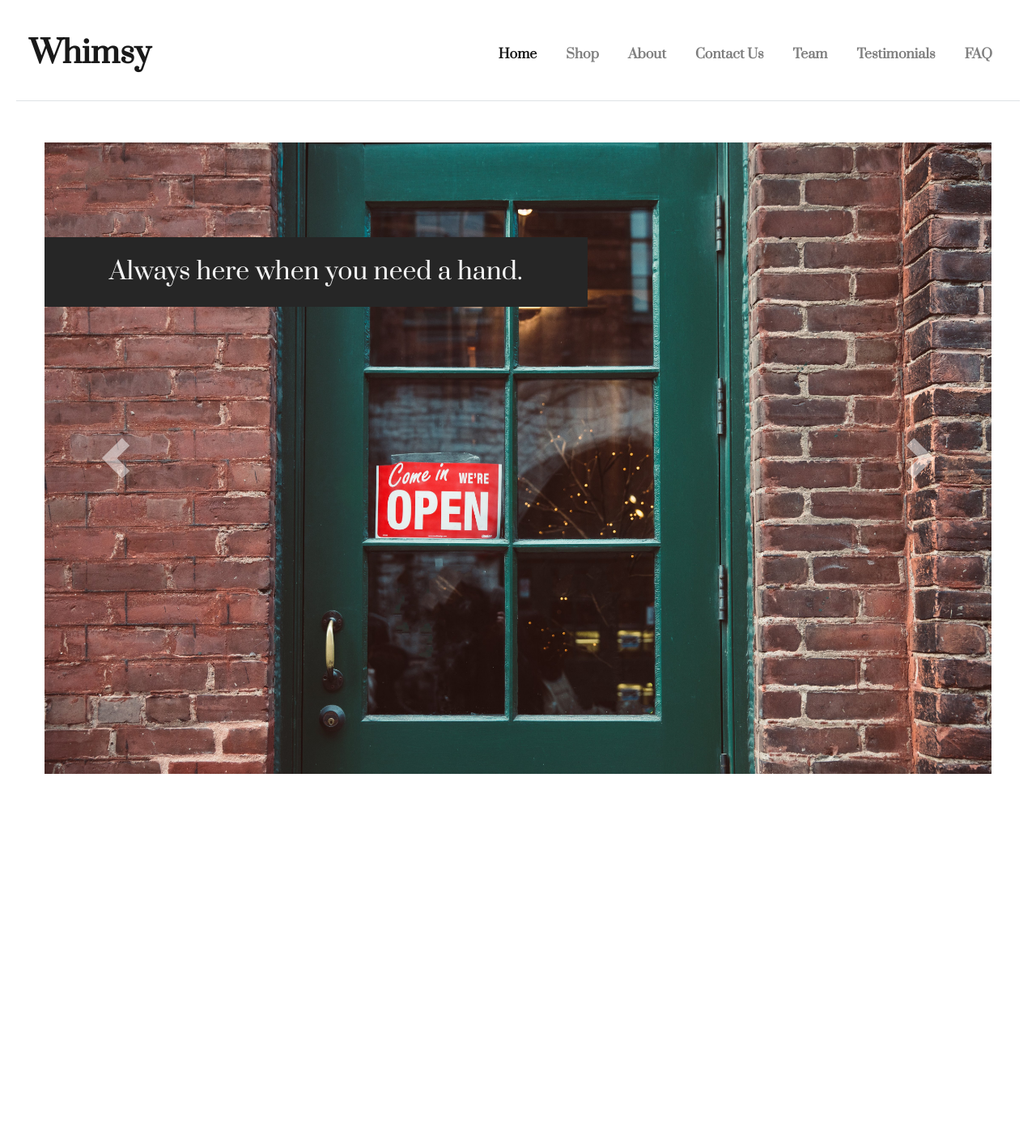
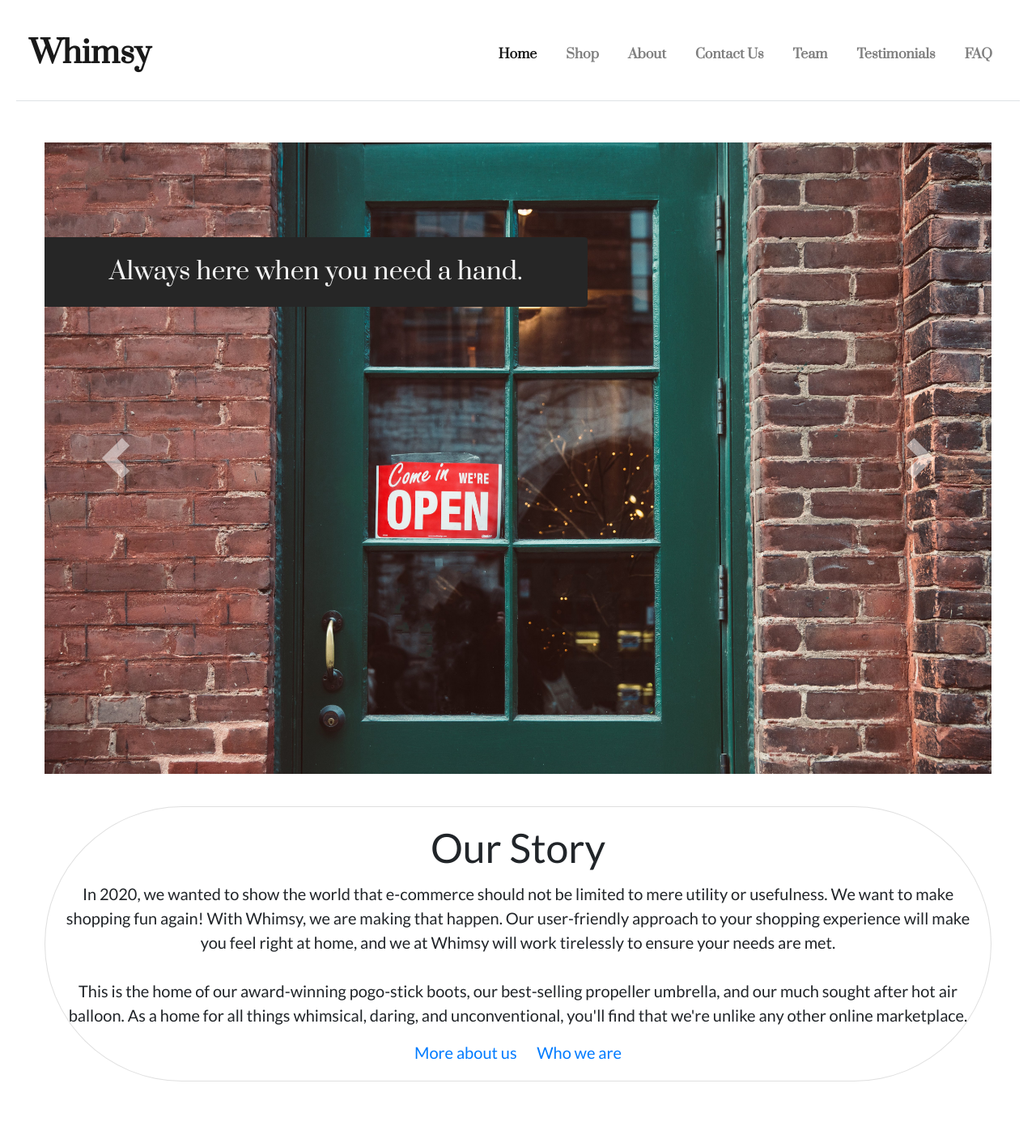
Before and after one commit to abelworku/CP476-Internet-Computing-Final-Project, a PHP site: page /HTML/Home.html in a window 1280 px wide. Shown: the whole page at 81% size. Before the commit the page ends 956 px from the top, so only its background shows below. Run offline with PHP 8.4, Linux system fonts and the light colour scheme.

Commit message:
Added an about section to home.html

```diff
--- a/CSS/site.css
+++ b/CSS/site.css
@@ -30,7 +30,7 @@ context or relation to other document tree elements)
 
 }
 
-.carouselContainer {
+.mainContainer {
     padding: 35px;
 }
 
@@ -56,3 +56,27 @@ context or relation to other document tree elements)
     border: none;
     width: 50px;
 }
+.text-center p, .text-center h4, .text-center a, .text-center .cardTitle {
+    font-family: 'Lato', sans-serif;
+/*    font-weight: 800;*/
+/*    font-size: 20px;*/
+}
+
+
+.card-title {
+    font-size: 50px;
+}
+
+.card-text {
+    font-size: 20px;
+}
+
+.card-link {
+    font-size: 20px
+}
+
+
+
+.card {
+    margin-top: 40px;
+}
--- a/HTML/Home.html
+++ b/HTML/Home.html
@@ -20,8 +20,14 @@
 
         <link href="https://fonts.googleapis.com/css?family=Prata&display=swap" rel="stylesheet">
         <link href="https://fonts.googleapis.com/css?family=Lato&display=swap" rel="stylesheet">
+<!--
+        <link href="https://fonts.googleapis.com/css?family=Roboto&display=swap" rel="stylesheet">
+        <link href="https://fonts.googleapis.com/css?family=Archivo:500|Open+Sans:300,700" rel="stylesheet">
+        <link href="https://fonts.googleapis.com/css?family=Archivo&display=swap" rel="stylesheet">
+        <link href="https://fonts.googleapis.com/css?family=Crimson+Text|Work+Sans:400,700" rel="stylesheet">
+-->
 
-<!--        <link href="../CSS/reset.css" rel="stylesheet">-->
+        <!--        <link href="../CSS/reset.css" rel="stylesheet">-->
         <link href="../CSS/site.css" rel="stylesheet">
         <script type="text/javascript" src="../JavaScript/script.js"></script>
 
@@ -30,30 +36,30 @@
     <body class="bg-light">
         <div class="container-fluid bg-white">
             <nav class="navbar navbar-expand-md navbar-light">
-                <a class="navbar-brand font-weight-bold" href="#">Whimsy</a>
+                <a class="navbar-brand font-weight-bold" href="Home.html">Whimsy</a>
 
 
                 <ul class="navbar-nav ml-auto">
                     <li class="nav-item active">
-                        <a class="nav-link" href="NewHome.html">Home</a>
+                        <a class="nav-link" href="Home.html">Home</a>
                     </li>
                     <li class="nav-item">
-                        <a class="nav-link" href="NewHome.html">Shop</a>
+                        <a class="nav-link" href="Shop.html">Shop</a>
                     </li>
                     <li class="nav-item">
-                        <a class="nav-link" href="NewHome.html">About</a>
+                        <a class="nav-link" href="About.html">About</a>
                     </li>
                     <li class="nav-item">
-                        <a class="nav-link" href="NewHome.html">Contact Us</a>
+                        <a class="nav-link" href="Contact.html">Contact Us</a>
                     </li>
                     <li class="nav-item">
-                        <a class="nav-link" href="NewHome.html">Team</a>
+                        <a class="nav-link" href="Team.html">Team</a>
                     </li>
                     <li class="nav-item">
-                        <a class="nav-link" href="NewHome.html">Testimonials</a>
+                        <a class="nav-link" href="Testimonials.html">Testimonials</a>
                     </li>
                     <li class="nav-item">
-                        <a class="nav-link" href="NewHome.html">FAQ</a>
+                        <a class="nav-link" href="FAQ.html">FAQ</a>
                     </li>
 
                 </ul>
@@ -61,13 +67,13 @@
 
             <div class="border-top my-3"></div>
 
-            <div class="carouselContainer">
+            <div class="mainContainer">
                 <div id="carouselSlideshow" class="carousel slide" data-ride="carousel" data-interval="false">
 
                     <div class="carousel-inner">
                         <div class="carousel-item active">
                             <img class="d-block w-100" src="../Images/home/green-door-with-open-sign.jpg" alt="First slideshow image">
-                            <div class="carousel-caption d-none d-md-block">
+                            <div class="carousel-caption d-none d-md-block rounded-right">
                                 <h5>Always here when you need a hand.</h5>
                             </div>
 
@@ -75,14 +81,14 @@
 
                         <div class="carousel-item">
                             <img class="d-block w-100" src="../Images/home/light-shining-on-vinyl-records.jpg" alt="Second slideshow image">
-                            <div class="carousel-caption d-none d-md-block">
+                            <div class="carousel-caption d-none d-md-block rounded-right">
                                 <h5>Home of the unique and unconventional.</h5>
                             </div>
                         </div>
 
                         <div class="carousel-item">
                             <img class="d-block w-100" src="../Images/home/shipping-boxes-in-front-of-red-brick.jpg" alt="Third slideshow image">
-                            <div class="carousel-caption d-none d-md-block">
+                            <div class="carousel-caption d-none d-md-block rounded-right">
                                 <h5>Guaranteed 10-minute shipping.</h5>
                             </div>
                         </div>
@@ -100,9 +106,40 @@
                     </a>
 
                 </div>
+
+                <!--About section-->
+
+                <div class="card text-center bg-white mb-3 rounded-pill">
+                    <div class="card-body">
+                        <h4 class="card-title">Our Story</h4>
+                        <p class="card-text">
+                            In 2020, we wanted to show the world that e-commerce should not be limited to mere utility or usefulness.
+                            We want to make shopping fun again! With Whimsy, we are making that happen. Our user-friendly approach
+                            to your shopping experience will make you feel right at home, and we at Whimsy will work tirelessly to ensure your needs
+                            are met. <br><br>This is the home of our award-winning pogo-stick boots, our best-selling propeller umbrella, and our
+                            much sought after hot air balloon. As a home for all things whimsical, daring, and unconventional, you'll find
+                            that we're unlike any other online marketplace.
+                        </p>
+                        <a href="About.html" class="card-link">More about us</a>
+                        <a href="Team.html" class="card-link">Who we are</a>
+                    </div>
+                </div>
+
+
             </div>
 
 
+
+
+
+
+
+            <!--Contact information section-->
+
+
+
+
+            <!--Footer information-->
 
 
 
```
